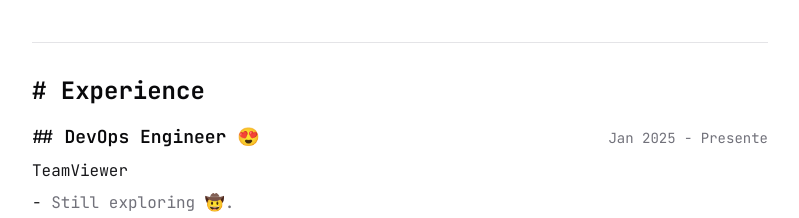
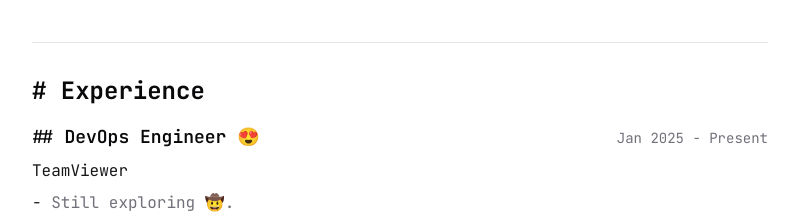
Before and after one commit to andresousadotpt/portfolio, a Next.js app: page / in a window 1280 px wide. Shown: the part 1520-1738 px from the top of the page, without its empty margins (240-1039 px from the left). Built offline with nearby package versions, Linux system fonts and the light colour scheme.

Commit message:
oops, portuguese typo 😭

```diff
--- a/components/experience.tsx
+++ b/components/experience.tsx
@@ -3,7 +3,7 @@ export default function Experience() {
         {
             title: "DevOps Engineer 😍",
             company: "TeamViewer",
-            period: "Jan 2025 - Presente",
+            period: "Jan 2025 - Present",
             responsibilities: ["Still exploring 🤠."],
         },
         {
```
